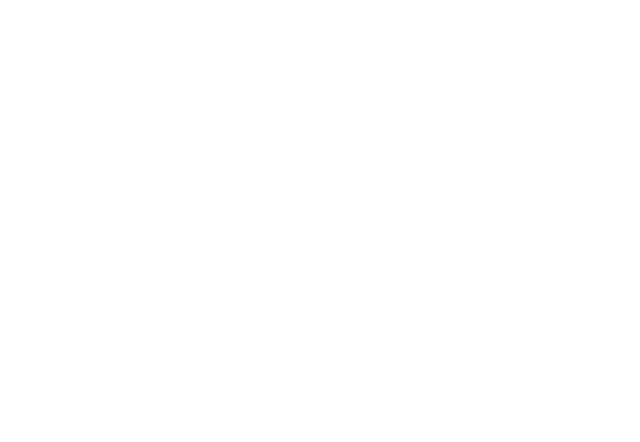
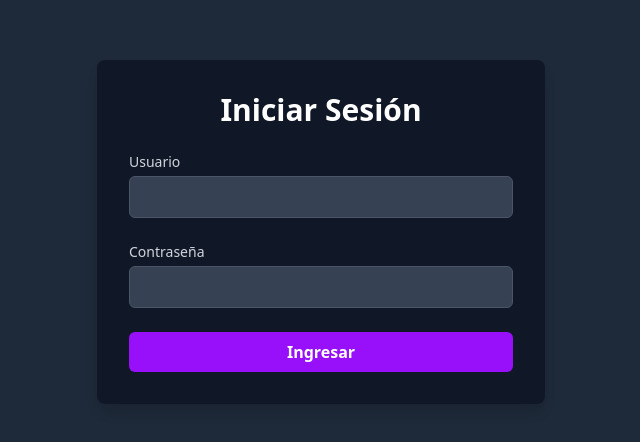
Before and after one commit to Maxi2771/NexoInventory, a React (Vite) app: page /NexoInventory/login in a window 1280 px wide. Before the commit this address had no page. Shown: the part 168-610 px from the top of the page, without its empty margins (319-959 px from the left). Built offline with nearby package versions, Linux system fonts and the light colour scheme.

Commit message:
Añade autenticación de usuario con inicio de sesión y rutas privadas

```diff
--- a/package.json
+++ b/package.json
@@ -14,12 +14,14 @@
     "autoprefix": "^1.0.1",
     "autoprefixer": "^10.4.21",
     "chart.js": "^4.5.0",
+    "formik": "^2.4.6",
     "postcss": "^8.5.6",
     "react": "^19.1.1",
     "react-chartjs-2": "^5.3.0",
     "react-dom": "^19.1.1",
     "react-router-dom": "^7.8.2",
-    "tailwindcss": "^4.1.13"
+    "tailwindcss": "^4.1.13",
+    "yup": "^1.7.1"
   },
   "devDependencies": {
     "@eslint/js": "^9.33.0",
--- a/src/App.jsx
+++ b/src/App.jsx
@@ -1,17 +1,23 @@
-import { BrowserRouter, Routes, Route, Outlet } from 'react-router-dom';
+import { Routes, Route } from 'react-router-dom';
 import Dashboard from './pages/Dashboard';
 import Productos from './pages/Productos';
 import Movimientos from './pages/Movimientos';
 import './assets/style/input.css';
 import Layout from './components/Layout';
+import Login from './pages/Login';
+import PrivateRoute from './routes/PrivateRoute';
 
 function App() {
   return (
     <Routes>
-          <Route path="/" element={<Layout />}>
+      <Route path="/login" element={<Login />} />
+
+      <Route element={<PrivateRoute />}>
+        <Route element={<Layout />}>
           <Route index element={<Dashboard />} />
           <Route path="productos" element={<Productos />} />
           <Route path="movimientos" element={<Movimientos />} />
+        </Route>
       </Route>
     </Routes>
   );
--- a/src/Contexts/UserContext.jsx
+++ b/src/Contexts/UserContext.jsx
@@ -3,14 +3,25 @@ import React, { useState, useContext, useMemo } from 'react';
 const UserContext = React.createContext();
 
 export function UserProvider({ children }) {
-const [user, setUser] = useState({
-        name: "Fabrizio Amado",
-        email: "fabrizio@email.com",
-        role: "Admin",
-    });
+const [user, setUser] = useState(null);
 
-    const login = () => setUser({ name: "", email: "" });
+    const TEST_CREDENTIALS = {
+        usuario: 'admin',
+        password: 'admin123',
+        name: 'Admin Demo',
+        role: 'Admin',
+    };
+
+    const login = (userData) => setUser(userData ?? { name: 'Usuario', role: 'User' });
     const logout = () => { setUser(null); };
+
+    const authenticate = ({ usuario, password }) => {
+        const ok = usuario === TEST_CREDENTIALS.usuario && password === TEST_CREDENTIALS.password;
+        if (ok) {
+            setUser({ name: TEST_CREDENTIALS.name, role: TEST_CREDENTIALS.role });
+        }
+        return ok;
+    };
 
     // useMemo evita que el objeto 'value' se cree de nuevo en cada render a menos que el estado 'user' cambie.
     const value = useMemo(
@@ -19,6 +30,7 @@ const [user, setUser] = useState({
             isAuthenticated: !!user, //V si hay usuario, F si no
             login,
             logout,
+            authenticate,
         }),
         [user]
     );
--- a/src/components/Layout.jsx
+++ b/src/components/Layout.jsx
@@ -1,4 +1,4 @@
-import { Outlet } from 'react-router-dom';
+import { Outlet, useNavigate } from 'react-router-dom';
 import Menu from "./Menu";
 import Btn from "./Btn";
 import DashboardI from "../assets/img/icons/DashboardI";
@@ -7,16 +7,20 @@ import MovimientosI from "../assets/img/icons/MovimientosI";
 import { useUser } from '../Contexts/UserContext';
 
 function Layout() {
-    const { user, isAuthenticated } = useUser();
+    const { user, isAuthenticated, logout } = useUser();
+    const navigate = useNavigate();
+
+    const handleLogout = () => {
+        logout();
+        navigate('/login', { replace: true });
+    };
 
     return (
         <div className="flex-grow flex items-start justify-center">
             <Menu>
                 {isAuthenticated ? (
-                    // Si está logueado, muestra el nombre que viene del objeto 'user'
                     <p className="w-2xs h-20 flex items-center px-4 py-2 rounded-lg text-2xl border-b font-bold text-white">{user.name}</p>
                 ) : (
-                    // Esto es un respaldo, en teoría nunca debería verse dentro del Layout
                     <p className="w-2xs h-20 flex items-center px-4 py-2 rounded-lg text-2xl border-b text-gray-400">Cargando...</p>
                 )}
                 <div className="flex flex-col space-y-2 w-xs justify-center items-center mt-50">
@@ -24,6 +28,12 @@ function Layout() {
                     <Btn to="/productos" icon={ProductosI}>Productos</Btn>
                     <Btn to="/movimientos" icon={MovimientosI}>Movimientos</Btn>
                 </div>
+                <button
+                    onClick={handleLogout}
+                    className="mt-6 w-xs px-4 py-2 rounded-md bg-red-600 text-white hover:bg-red-700 transition"
+                >
+                    Cerrar Sesión
+                </button>
             </Menu>
             <main className="flex-1 bg-gray-900 min-h-screen">
                 <Outlet />
--- /dev/null
+++ b/src/pages/Login.jsx
@@ -0,0 +1,82 @@
+import { useNavigate, Navigate } from 'react-router-dom';
+import { Formik, Form, Field, ErrorMessage } from 'formik';
+import * as Yup from 'yup';
+import { useUser } from '../Contexts/UserContext';
+
+const LoginSchema = Yup.object().shape({
+    usuario: Yup.string()
+        .min(3, 'El usuario debe tener al menos 3 caracteres')
+        .required('El usuario es obligatorio'),
+    password: Yup.string()
+        .min(6, 'La contraseña debe tener al menos 6 caracteres')
+        .required('La contraseña es obligatoria'),
+});
+
+function LoginPage() {
+    const { authenticate, isAuthenticated } = useUser();
+    const navigate = useNavigate();
+
+    if (isAuthenticated) {
+        return <Navigate to="/" replace />;
+    }
+
+    return (
+        <div className="flex items-center justify-center min-h-screen bg-gray-800 text-white">
+            <div className="w-full max-w-md p-8 space-y-6 bg-gray-900 rounded-lg shadow-lg">
+                <h1 className="text-3xl font-bold text-center">Iniciar Sesión</h1>
+
+                <Formik
+                    initialValues={{ usuario: '', password: '' }}
+                    validationSchema={LoginSchema}
+                    onSubmit={(values, { setSubmitting, setStatus }) => {
+                        // Autenticación cliente contra el usuario de prueba
+                        const ok = authenticate(values);
+                        if (ok) {
+                            navigate('/', { replace: true });
+                        } else {
+                            setStatus('Usuario o contraseña incorrectos');
+                        }
+                        setSubmitting(false);
+                    }}
+                >
+                    {({ isSubmitting, status }) => (
+                        <Form className="space-y-6">
+                            <div>
+                                <label htmlFor="usuario" className="block text-sm font-medium text-gray-300">Usuario</label>
+                                <Field
+                                    type="text"
+                                    name="usuario"
+                                    className="w-full px-3 py-2 mt-1 text-white bg-gray-700 border border-gray-600 rounded-md focus:outline-none focus:ring-2 focus:ring-purple-600"
+                                />
+                                <ErrorMessage name="usuario" component="div" className="mt-1 text-xs text-red-400" />
+                            </div>
+                            <div>
+                                <label htmlFor="password" className="block text-sm font-medium text-gray-300">Contraseña</label>
+                                <Field
+                                    type="password"
+                                    name="password"
+                                    className="w-full px-3 py-2 mt-1 text-white bg-gray-700 border border-gray-600 rounded-md focus:outline-none focus:ring-2 focus:ring-purple-600"
+                                />
+                                <ErrorMessage name="password" component="div" className="mt-1 text-xs text-red-400" />
+                            </div>
+
+                            {status && (
+                                <div className="text-sm text-red-400">{status}</div>
+                            )}
+
+                            <button
+                                type="submit"
+                                disabled={isSubmitting}
+                                className="w-full py-2 px-4 font-semibold text-white bg-purple-600 rounded-md hover:bg-purple-700 disabled:bg-gray-500"
+                            >
+                                {isSubmitting ? 'Ingresando...' : 'Ingresar'}
+                            </button>
+                        </Form>
+                    )}
+                </Formik>
+            </div>
+        </div>
+    );
+}
+
+export default LoginPage;
--- /dev/null
+++ b/src/routes/PrivateRoute.jsx
@@ -0,0 +1,15 @@
+import { Navigate, Outlet, useLocation } from 'react-router-dom';
+import { useUser } from '../Contexts/UserContext';
+
+function PrivateRoute() {
+  const { isAuthenticated } = useUser();
+  const location = useLocation();
+
+  if (isAuthenticated) {
+    return <Outlet />;
+  }
+
+  return <Navigate to="/login" replace state={{ from: location }} />;
+}
+
+export default PrivateRoute;
```
Also changed, not shown: 1 other file (tests, documents, lock files or other folders). Lines whose indentation alone changed are shown as unchanged.
